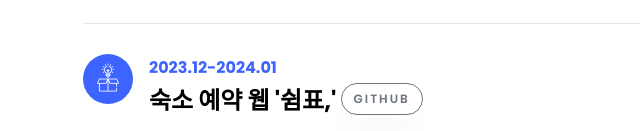
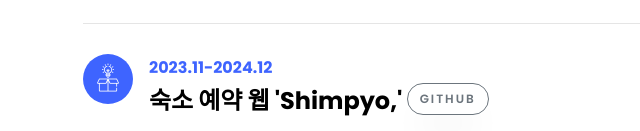
Before and after one commit to wocjf0513/wocjf0513.github.io, a plain HTML site: page index.html in a window 1280 px wide. Shown: the part 3307-3438 px from the top of the page, without its empty margins (287-927 px from the left). Drawn offline with Linux system fonts and the light colour scheme; files whose address does not match are found by name.

Commit message:
docs: 미니프 날짜 변경

```diff
--- a/index.html
+++ b/index.html
@@ -84,7 +84,7 @@
 						<div class="col-md-12 heading-section ftco-animate">
 							<h1 class="big">About</h1>
 							<h2 class="mb-4">About Me</h2>
-							<p>고민은 짧고 행동은 빠르게!<br></p>
+							<p>도메인을 고려한 로직!<br></p>
 							<ul class="about-info mt-4 px-md-0 px-2">
 								<li class="d-flex"><span>Name:</span> <span>심재철</span></li>
 								<li class="d-flex"><span>Address:</span> <span>성남시 수정구 태평동</span></li>
@@ -334,9 +334,9 @@
 								<span class="flaticon-ideas"></span>
 							</div>
 							<div class="text pl-3">
-								<span class="date">2023.12-2024.01</span>
+								<span class="date">2023.11-2024.12</span>
 								<div class="d-flex">
-									<h2>숙소 예약 웹 '쉼표,'</h2>
+									<h2>숙소 예약 웹 'Shimpyo,'</h2>
 									<div>&nbsp;<a class="btn btn-outline-secondary" target="_blank"
 																class="btn btn-outline-secondary"
 																href="https://github.com/wocjf0513/shimpyo-accommodation-reservation-service">Github</a>&nbsp;
```
